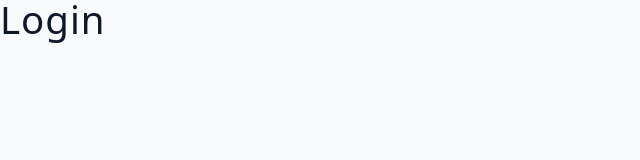
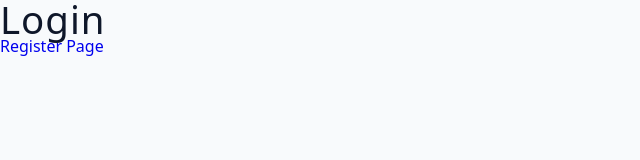
Before and after one commit to kimamovic21/udemy-mern-course-johnsmilga-jobify-app, a React (Vite) app in the folder client/: page /login in a window 1280 px wide. Shown: the top 160 px of the page, without its empty margins (0-640 px from the left). Built offline with nearby package versions, Linux system fonts and the light colour scheme.

Commit message:
19. Link Component
-manje izmjene u komponentama Register.jsx i Login.jsx
-manje izmjene u documentation.txt fajlu

```diff
--- a/client/src/pages/Login.jsx
+++ b/client/src/pages/Login.jsx
@@ -1,7 +1,12 @@
+import { Link } from 'react-router-dom';
+
 const Login = () => {
   return (
-    <h2>Login</h2>
-  )
-}
+    <div>
+      <h2>Login</h2>
+      <Link to='/register'>Register Page</Link>
+    </div>
+  );
+};
 
-export default Login
+export default Login;
--- a/client/src/pages/Register.jsx
+++ b/client/src/pages/Register.jsx
@@ -1,7 +1,12 @@
+import { Link } from 'react-router-dom';
+
 const Register = () => {
   return (
-    <h2>Register</h2>
-  )
-}
+    <div>
+      <h2>Register</h2>
+      <Link to='/login'>Login Page</Link>
+    </div>
+  );
+};
 
-export default Register
+export default Register;
```
Also changed, not shown: 1 other file (tests, documents, lock files or other folders).
